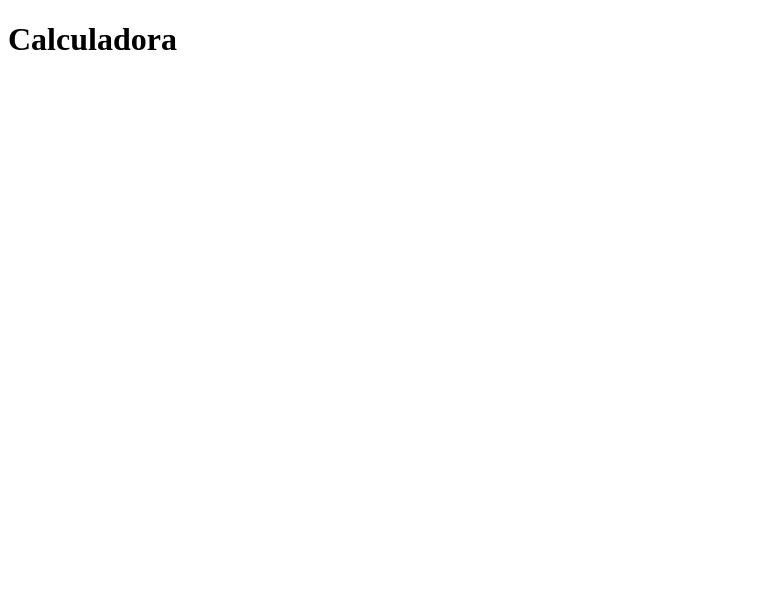
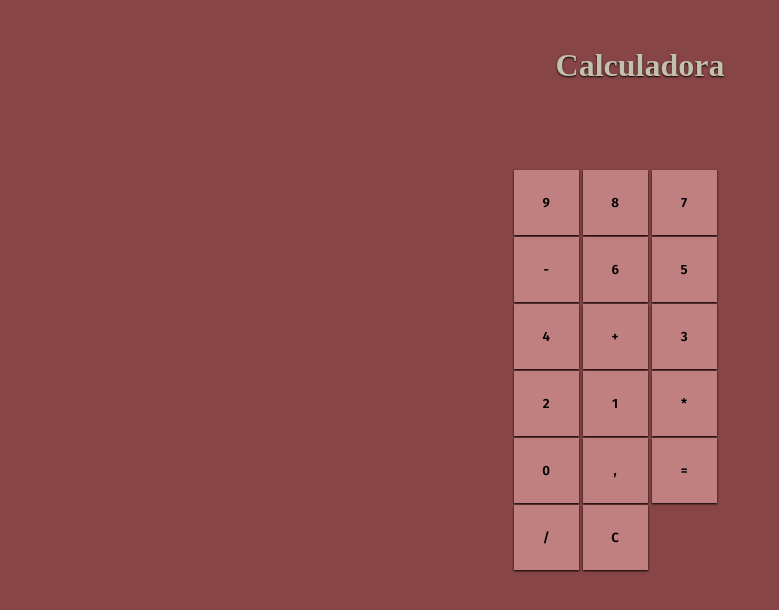
Before and after one commit to MarinaAlane/Calculator-App, a plain HTML site: page index.html in a window 1280 px wide. Shown: the whole page, without its empty margins (0-779 px from the left). Drawn offline with Linux system fonts and the light colour scheme.

Commit message:
complete styling

```diff
--- a/index.html
+++ b/index.html
@@ -4,11 +4,31 @@
   <meta charset="UTF-8">
   <meta http-equiv="X-UA-Compatible" content="IE=edge">
   <meta name="viewport" content="width=device-width, initial-scale=1.0">
-  <title>Most Awesome Calculator Ever!</title>
+  <link rel="stylesheet" type="text/css" href="style.css"/>
+  <title>Calculator</title>
 </head>
 <body>
   <header>
     <h1> Calculadora </h1>
   </header>
+  <main>
+<button class="num">9</button>
+<button class="num">8</button>
+<button class="num">7</button>
+<button class="num">-</button>
+<button class="num">6</button>
+<button class="num">5</button>
+<button class="num">4</button>
+<button class="num">+</button>
+<button class="num">3</button>
+<button class="num">2</button>
+<button class="num">1</button>
+<button class="num">*</button>
+<button class="num">0</button>
+<button class="num">,</button>
+<button class="num">=</button>
+<button class="num">/</button>
+<button class="num">C</button>
+  </main>
 </body>
 </html>
--- a/style.css
+++ b/style.css
@@ -0,0 +1,37 @@
+/*Em CSS podemos alterar estilos por classe, tag ou id ("sessão") */
+@import url('https://fonts.googleapis.com/css2?family=Fira+Sans:wght@600&display=swap');
+
+body {
+    background-color: rgb(136, 69, 69);
+}
+
+h1 {
+    display: flex;
+    justify-content: center;
+    padding-top: 2%;
+    color:rgb(197, 191, 175);
+    text-shadow: 0px 1px 2px black;
+}
+
+button {
+display: table-cell;
+height: 65px;
+width: 65px;
+align-items: center;
+justify-content: center;
+font-family: 'Fira Sans', sans-serif;
+margin-top: 2px;
+background-color: rgba(211, 148, 148, 0.746);;
+border: unset;
+box-shadow: 0px 1px 2px black;
+}
+
+button:hover {
+    background-color: rgb(197, 191, 175);
+}
+
+main {
+    width: 20%;
+    margin-left: 40%;
+    padding-top: 5%;
+}
```
